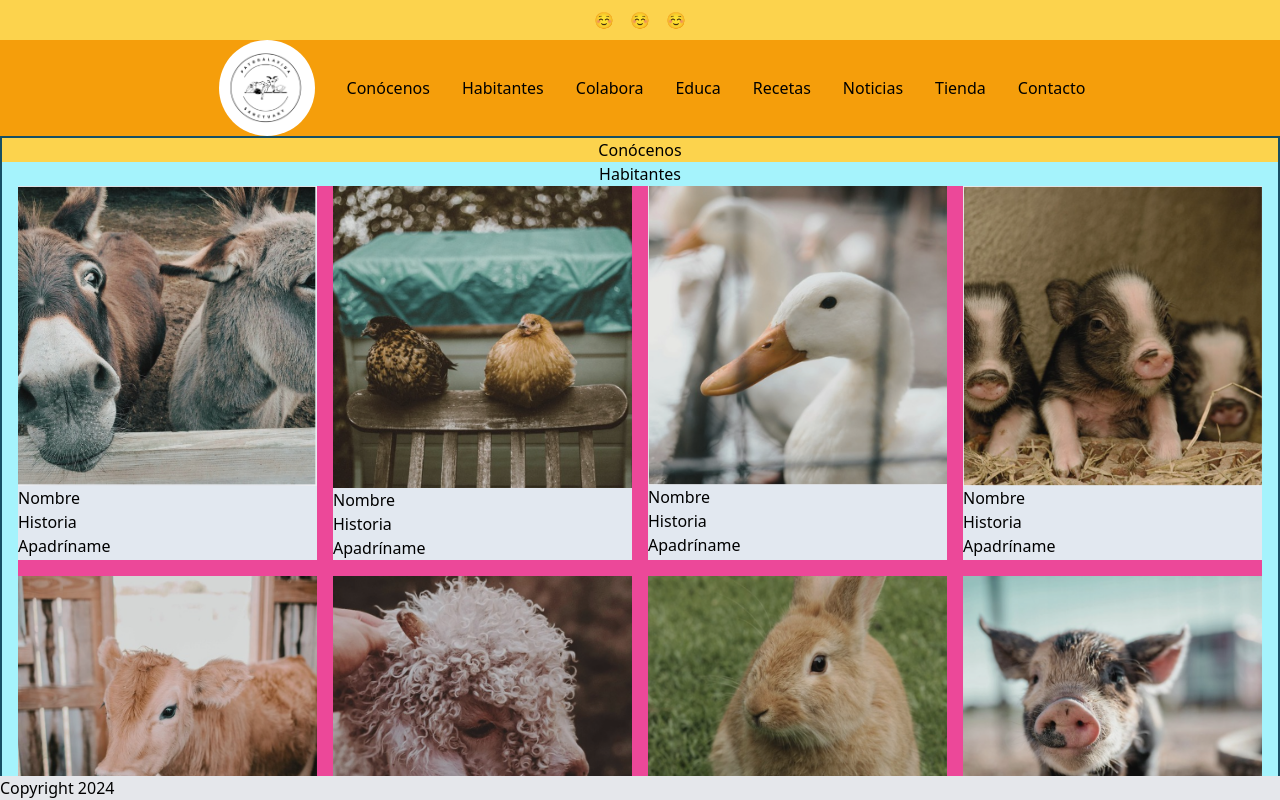
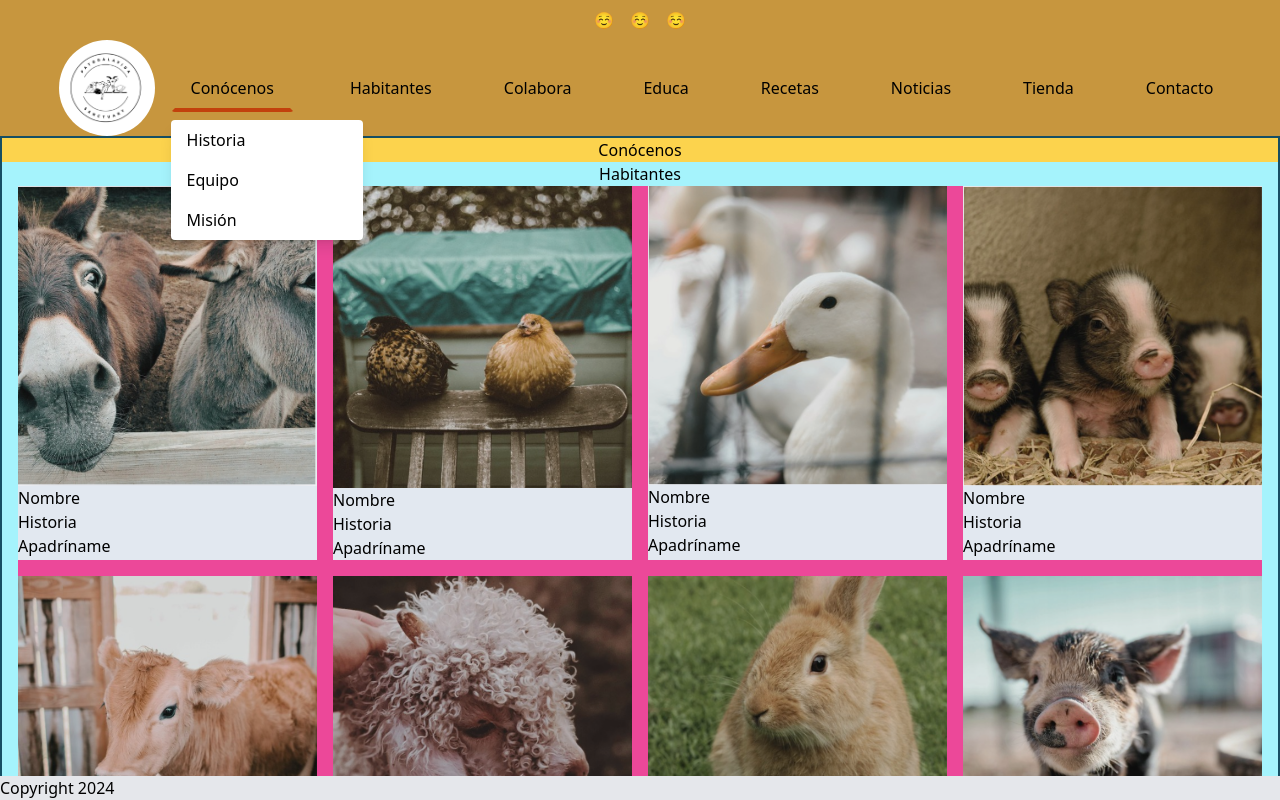
Before and after one commit to andriucarbo/FEPT08-final-project, a Vue app: page /#/ in a window 1280 px wide. Both pictures are taken after a click on the button "Conócenos". Shown: the top 800 px of the page. Built offline with nearby package versions, Linux system fonts and the light colour scheme.

Commit message:
borrador3

```diff
--- a/src/App.vue
+++ b/src/App.vue
@@ -1,24 +1,19 @@
 <template>
   <div class="app" >
+
     <!-- <h1 class="text-8xl font-black text-emerald-800">{{ title }}</h1> -->
 
 <!-- NAVBAR -->
 <!-- Iconos redes sociales -->
-    <div class="SocialMedia bg-amber-300 flex flex-row justify-center gap-4 items-center py-2">
+    <div class="SocialMedia flex flex-row justify-center gap-4 items-center py-2">
       <button class="Instagram">☺️</button>
       <button class="Facebook">☺️</button>
       <button class="Twitter">☺️</button>
     </div>
-    <nav class="navbar bg-amber-500 flex justify-center gap-8 items-center">
+
+    <nav class="navbar bg-amber-500 flex justify-center gap- items-center">
       <img class="logotipo rounded-full w-24 h-24 ml-6" src="../public/LogoProvisional.png" alt="logo provisional">
-      <button class="conocenos">Conócenos</button>
-      <button class="habitantes">Habitantes</button>
-      <button class="colabora" >Colabora</button>
-      <button class="educa">Educa</button>
-      <button class="recetas">Recetas</button>
-      <button class="noticias">Noticias</button>
-      <button class="tienda"> Tienda </button>
-      <button class="contacto"> Contacto</button>
+      <desplegable/>
     </nav>
 <!-- FIN NAVBAR -->
 
@@ -36,8 +31,10 @@
 </template>
 
 <script>
+import desplegable from './components/desplegable.vue';
 export default {
   name:"App",
+  components: { desplegable },
   data(){
     return{
       title:"holaaa! 🐷🐷 "
@@ -63,4 +60,21 @@ export default {
     right: 0;
     /* position:fixed asegura que el footer se mantenga en la misma posición, incluso cuando se hace scroll */
   }
+
+  .SocialMedia {
+    background-color: #C7963e;
+  }
+
+
 </style>
+
+
+<!-- Pasos del desplegable (continuación de la explicación)
+Paso 7) Primero hemos importado el desplegable en el archivo App.vue en la parte del <script></script>
+Paso 8) Luego hemos agregado el componente <desplegable/> en el apartado <template>
+Paso 9) Dentro de <script> hemos incluido componentes: { desplegable } para que el componente se pueda utilizar en el archivo App.vue
+
+
+
+
+-->
--- /dev/null
+++ b/src/components/desplegable.vue
@@ -0,0 +1,190 @@
+<template>
+<div>
+        <nav class="navbar flex flex-wrap justify-between items-center px-4 py-2 gap-10">
+<!-- Botón con menú desplegable -->
+<div class="relative">
+    <button class="conocenos px-4 py-2 hover: border-4 border-transparent border-b-orange-700 rounded"
+    @click="toggleDropdown('conocenos')">Conócenos</button>
+
+    <!-- Menú desplegable -->
+    <div v-if="activeDropdown === 'conocenos'"
+    class="absolute left-0 mt-2 bg-white shadow-lg rounded w-48">
+    <ul class="flex flex-col">
+        <li class="px-4 py-2 hover:bg-gray-100">Historia</li>
+        <li class="px-4 py-2 hover:bg-gray-100">Equipo</li>
+        <li class="px-4 py-2 hover:bg-gray-100">Misión</li>
+    </ul>
+    </div>
+</div>
+
+<!-- Repite el mismo patrón para otros botones -->
+<div class="relative">
+    <button class="habitantes px-4 py-2  hover:bg-amber-300 rounded"
+    @click="toggleDropdown('habitantes')">Habitantes</button>
+
+    <div v-if="activeDropdown === 'habitantes'"
+    class="absolute left-0 mt-2 bg-white shadow-lg rounded w-48">
+    <ul class="flex flex-col">
+        <li class="px-4 py-2 hover:bg-gray-100">Habitantes</li>
+        <li class="px-4 py-2 hover:bg-gray-100">En memoria</li>
+    </ul>
+    </div>
+</div>
+
+<div class="relative">
+    <button class="colabora px-4 py-2 hover:bg-amber-300 rounded"
+    @click="toggleDropdown('colabora')">Colabora</button>
+
+    <div v-if="activeDropdown === 'colabora'"
+    class="absolute left-0 mt-2 bg-white shadow-lg rounded w-48">
+    <ul class="flex flex-col">
+        <li class="px-4 py-2 hover:bg-gray-100">Hazte socio</li>
+        <li class="px-4 py-2 hover:bg-gray-100">Amadrina</li>
+        <li class="px-4 py-2 hover:bg-gray-100">Donativos</li>
+        <li class="px-4 py-2 hover:bg-gray-100">Voluntariado</li>
+        <li class="px-4 py-2 hover:bg-gray-100">Trabaja con nosotros</li>
+    </ul>
+    </div>
+</div>
+
+<div class="relative">
+    <button class="educa px-4 py-2 hover:bg-amber-300 rounded"
+    @click="toggleDropdown('educa')">Educa</button>
+
+    <div v-if="activeDropdown === 'educa'"
+    class="absolute left-0 mt-2 bg-white shadow-lg rounded w-48">
+    <ul class="flex flex-col">
+        <li class="px-4 py-2 hover:bg-gray-100">Visitas escolares</li>
+        <li class="px-4 py-2 hover:bg-gray-100">Suscripción mensual - Aprende desde casa</li>
+        <li class="px-4 py-2 hover:bg-gray-100">Visitas técnicas</li>
+        <li class="px-4 py-2 hover:bg-gray-100">Prácticas formativas</li>
+        <li class="px-4 py-2 hover:bg-gray-100">Visitas en familia</li>
+    </ul>
+    </div>
+</div>
+
+<div class="relative">
+    <button class="recetas px-4 py-2 hover:bg-amber-300 rounded"
+    @click="toggleDropdown('recetas')">Recetas</button>
+
+    <div v-if="activeDropdown === 'recetas'"
+    class="absolute left-0 mt-2 bg-white shadow-lg rounded w-48">
+    <ul class="flex flex-col">
+        <li class="px-4 py-2 hover:bg-gray-100">Platos principales</li>
+        <li class="px-4 py-2 hover:bg-gray-100">Postres</li>
+    </ul>
+    </div>
+</div>
+
+<div class="relative">
+    <button class="noticias px-4 py-2 hover:bg-amber-300 rounded"
+    @click="toggleDropdown('noticias')">Noticias</button>
+
+
+    <div v-if="activeDropdown === 'noticias'"
+    class="absolute left-0 mt-2 bg-white shadow-lg rounded w-48">
+    <ul class="flex flex-col">
+        <li class="px-4 py-2 hover:bg-gray-100">Actualidad rescates</li>
+        <li class="px-4 py-2 hover:bg-gray-100">Noticias del mundo</li>
+        <li class="px-4 py-2 hover:bg-gray-100">Eventos</li>
+    </ul>
+    </div>
+</div>
+
+<div class="relative">
+    <button class="tienda px-4 py-2 hover:bg-amber-300 rounded"
+    @click="toggleDropdown('tienda')">Tienda</button>
+
+    <div v-if="activeDropdown === 'tienda'"
+    class="absolute left-0 mt-2 bg-white shadow-lg rounded w-48">
+    <ul class="flex flex-col">
+        <li class="px-4 py-2 hover:bg-gray-100">Amadrinamiento</li>
+        <li class="px-4 py-2 hover:bg-gray-100">Librería solidaria</li>
+        <li class="px-4 py-2 hover:bg-gray-100">Ropa</li>
+        <li class="px-4 py-2 hover:bg-gray-100">Niños</li>
+        <li class="px-4 py-2 hover:bg-gray-100">Especial Navidad</li>
+    </ul>
+    </div>
+</div>
+
+<div class="relative">
+    <button class="contacto px-4 py-2 hover:bg-amber-300 rounded"
+    @click="contacto">Contacto</button>
+
+    <!-- <div v-if="activeDropdown === 'contacto'"
+    class="absolute left-0 mt-2 bg-white shadow-lg rounded w-48">
+    <ul class="flex flex-col">
+        <li class="px-4 py-2 hover:bg-gray-100">Información amadrinamientos, donativos, colaboraciones, etc.</li>
+        <li class="px-4 py-2 hover:bg-gray-100">Contacto rescates</li>
+        <li class="px-4 py-2 hover:bg-gray-100">Contacto con nuestra tienda benéfica</li>
+        <li class="px-4 py-2 hover:bg-gray-100">Contacto voluntariado y visitas</li>
+    </ul>
+    </div> -->
+
+</div>
+
+<!-- Agrega más botones según sea necesario -->
+</nav>
+
+
+</div>
+</template>
+
+
+<script>
+export default {
+    props: ['title', 'options'], //en chatgpt no aparece props
+    data(){
+        return{
+            activeDropdown: null, // controla qué menú está abierto
+        }
+    },
+    mounted(){
+        document.addEventListener('click',this.closeDropdown);
+    },
+    beforeDestroy(){
+        document.removeEventListener('click',this.closeDropdown);
+    },
+
+    methods: {
+        toggleDropdown(buttonName){
+            this.activeDropdown = this.activeDropdown === buttonName ? null : buttonName;
+    },
+    closeDropdown(event){
+        //comprueba si el clic no ocurrió en un dropdown
+        if (!this.$el.contains(event.target)) {
+            this.activeDropdown = null;
+        }
+    },
+    },
+};
+
+</script>
+
+
+<style>
+    .navbar {
+        background-color: #C7963e;
+    }
+
+
+</style>
+
+
+
+
+<!-- Paso 1) Creación de botones y lista de opciones desplegable dentro de src>components>desplegable>template
+ Paso 2) Creación de la función toggleDropdown en src>components>desplegable>script
+ Para crear el menú desplegable, se utiliza el atributo v-if para mostrar o ocultar menú
+ Paso 3) Creación de la función closeDropdown en src>components>desplegable>
+ Paso 4) Creación de la función mounted en src>components>desplegable>script
+ Paso 5) Creación de la función beforeDestroy en src>components>desplegable>script
+ Paso 6) Creación de la función closeDropdown en src>components>desplegable>
+
+  **en todo el espacio(<div></div>) de la NavBar no se aplica el closeDropdown**
+
+ Paso 7) Ir a App.vue
+
+
+
+-->
```
